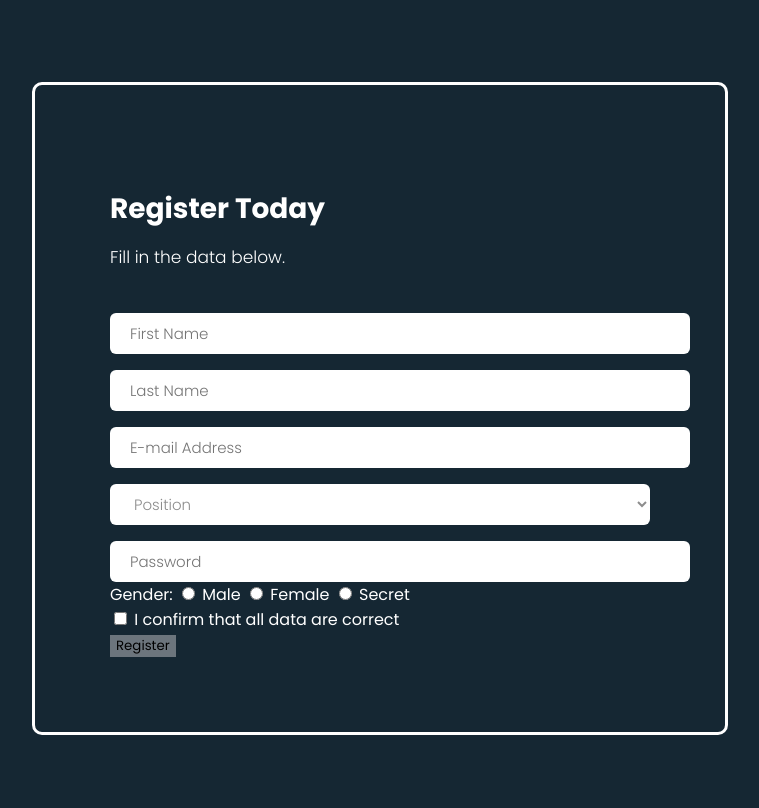
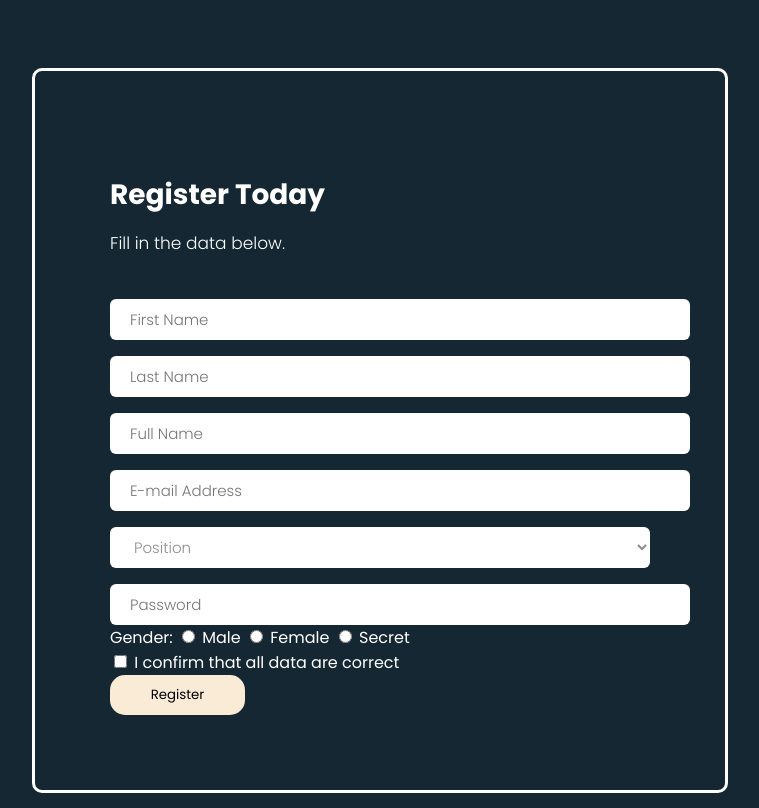
Before and after one commit to AfraGngr/JSClasses, a plain HTML site: page jsDOM/index.html in a window 1280 px wide. Shown: the whole page, without its empty margins (260-1019 px from the left). Drawn offline with Linux system fonts and the light colour scheme.

Commit message:
attr, create,append, style

```diff
--- a/jsDOM/index.html
+++ b/jsDOM/index.html
@@ -20,7 +20,6 @@
                 <div id="first-three">
                   <div class="col-md-12">
                     <input
-
                       type="text"
                       name="name"
                       id="first-name"
@@ -53,11 +52,11 @@
                 </div>
 
                 <div class="col-md-12">
-                  <select class="form-select mt-3" required>
-                    <option selected disabled value="">Position</option>
+                  <select id="job-list" class="form-select mt-3" required>
+                    <!-- <option selected disabled value="">Position</option>
                     <option value="jweb">Junior Web Developer</option>
                     <option value="sweb">Senior Web Developer</option>
-                    <option value="pmanager">Project Manager</option>
+                    <option value="pmanager">Project Manager</option> -->
                   </select>
                 </div>
                 <div class="col-md-12">
--- a/jsDOM/script.js
+++ b/jsDOM/script.js
@@ -36,7 +36,7 @@ let formItems = document.querySelector(".form-items").innerText
 //console.log(formItems)
 
 //let first3 = document.querySelector("#first-three").innerHTML
-let first3 = document.querySelector("#first-three").innerHTML
+let first3 = document.querySelector("#first-three")
 // console.log(first3)
 
 let check = document.querySelector(".form-check-label").innerText
@@ -69,23 +69,84 @@ console.log(firstName)
 // const classProp = firstName.className
 // console.log(classProp)
 
+// firstName.className = "Hasan"
+// console.log(firstName)
+
 firstName.classList.add("Hasan")
-console.log(firstName)
+// console.log(firstName)
+
+// firstName.classList.add("Hasan")
+// console.log(firstName)
 
 firstName.classList.remove("form-control")
-console.log(firstName)
+// console.log(firstName)
 
-firstName.setAttribute("class", "Htoker")
-console.log(firstName)
+// firstName.setAttribute("class", "Htoker")
+// console.log(firstName)
 // firstName.className = "Gamze"
 // console.log(firstName)
 
-//first3.innerHTML = `<div>Muhlise</div>`
+
+//let first3 = document.querySelector("#first-three")
+// first3.innerHTML = `<div>Muhlise</div>`
 
 
+let newDiv = document.createElement("div")
+newDiv.setAttribute("class", "col-md-12")
+let newInput = document.createElement("input")
+newInput.setAttribute("type", "text")
+newInput.setAttribute("name", "name")
+newInput.setAttribute("placeholder", "Full Name")
+newInput.setAttribute("class", "form-control")
+
+newDiv.appendChild(newInput)
+// console.log(newDiv)
+
+// first3.appendChild(newDiv)
+
+// insertBefore()
+// parentNode.insertBefore(newNode, childNode)
+
+const parentDiv = document.getElementById("email").parentNode
+console.log(parentDiv)
+const emailInput = document.getElementById("email")
+
+parentDiv.insertBefore(newDiv, emailInput)
+
+
+//console.log(first3.children[0])
+//console.log(first3.firstElementChild())
 
 // let node = document.createElement("div")
 // let text = document.createTextNode("Utku")
 // node.appendChild(text)
+// first3.appendChild(node)
 
-// first3.appendChild(node)
+let positionDiv = ["Position", "Junior Web Developer", "Senior Web Developer", "Project Manager"]
+let jobList = document.getElementById("job-list")
+
+// jobList.innerHTML = `<option>A</option><option>b</option><option>c</option><option>d</option>`
+
+// for (let i = 0; i < positionDiv.length; i++) {
+//     jobList.innerHTML += `<option>${positionDiv[i]}</option>`
+// }
+
+// for(el of positionDiv){
+//     jobList.innerHTML += `<option>${el}</option>`
+// }
+
+positionDiv.forEach(el => jobList.innerHTML += `<option>${el}</option>`)
+
+const button = document.getElementById("submit")
+
+// button.style.width ="25%"
+// button.style.height ="5vh"
+// button.style.backgroundColor = "antiquewhite"
+// button.style.borderRadius = "15px"
+
+button.style.cssText = `
+    width : 25%;
+    height: 5vh;
+    background-color: antiquewhite;
+    border-radius: 15px
+`
```
